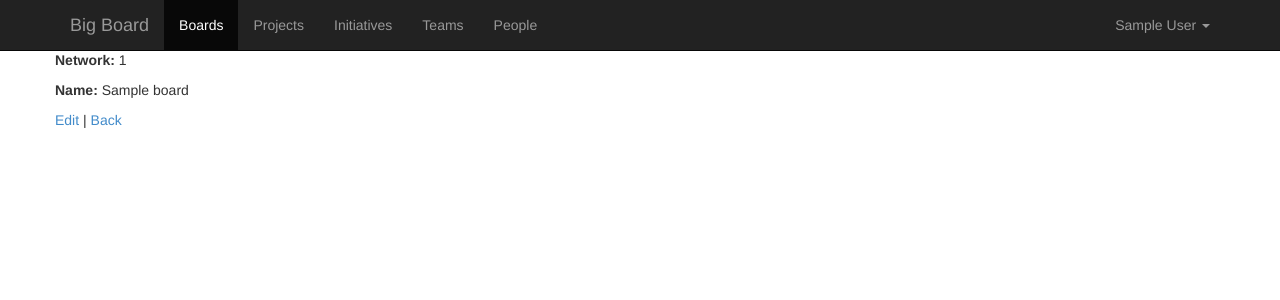
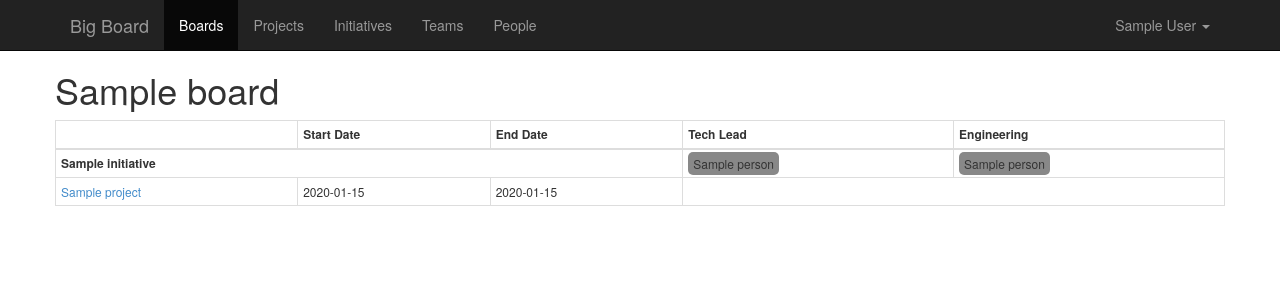
Before and after one commit to annado/bigboard, a Rails app: page /boards/1 in a window 1280 px wide. Shown: the top 300 px of the page. Run offline with Rails 7, Linux system fonts and the light colour scheme; a user stored in the database is signed in; tables that the repository leaves empty hold one stand-in row (values such as "Sample post"); some libraries are stand-ins or nearby versions.

Commit message:
fixes and tweaks

```diff
--- a/app/assets/stylesheets/application.css
+++ b/app/assets/stylesheets/application.css
@@ -17,8 +17,13 @@
  */
 
 body {
-  font-family: Helvetica Neue, Helvetica, Arial, sans-serif;
+  font-family: "HelveticaNeue", "Helvetica Neue", Helvetica, Arial, sans-serif;
+  -webkit-font-smoothing: antialiased;
   padding-top: 50px;
+}
+
+.table-board {
+  font-size: 12px;
 }
 
 .alerts-row .alert {
@@ -29,6 +34,13 @@ body {
   margin: 20px 0;
 }
 
+.person-tag {
+  border-radius: 5px;
+  color: #333;
+  font-size: 12px;
+  padding: 3px 5px;
+}
+
 footer {
   min-height: 50px;
   margin: 20px;
--- a/app/controllers/initiatives_controller.rb
+++ b/app/controllers/initiatives_controller.rb
@@ -1,5 +1,7 @@
 class InitiativesController < ApplicationController
   before_action :set_initiative, only: [:show, :edit, :update, :destroy]
+  before_action :set_select_fields, only: [:new, :edit, :update]
+
 
   # GET /initiatives
   # GET /initiatives.json
@@ -65,7 +67,9 @@ class InitiativesController < ApplicationController
     # Use callbacks to share common setup or constraints between actions.
     def set_initiative
       @initiative = Initiative.find(params[:id])
+    end
 
+    def set_select_fields
       manager_id = Team.find_by name: 'Manager'
       @managers = Person.where team_id: manager_id
 
@@ -83,6 +87,6 @@ class InitiativesController < ApplicationController
       if (params[:ended])
         params[:end_date] = today
       end
-      params.require(:initiative).permit(:name, :start_date, :end_date, :manager_id, :analyst_id, :owner_id)
+      params.require(:initiative).permit(:name, :start_date, :end_date, :manager_id, :analyst_id, :owner_id, :board_id)
     end
 end
--- a/app/helpers/application_helper.rb
+++ b/app/helpers/application_helper.rb
@@ -1,2 +1,10 @@
 module ApplicationHelper
+
+  def person_tag person
+    if !person.nil?
+      color = person.team.color
+      "<span class=\"person-tag\" style=\"background-color:#{color}\">#{person.name}</span>".html_safe
+    end
+  end
+
 end
--- a/app/models/project.rb
+++ b/app/models/project.rb
@@ -1,4 +1,5 @@
 class Project < ActiveRecord::Base
   validates :name, presence: { message: "Please specify a name"}
   belongs_to :initiative
+  has_many :project_members
 end
--- a/app/models/project_member.rb
+++ b/app/models/project_member.rb
@@ -1,3 +1,4 @@
 class ProjectMember < ActiveRecord::Base
   validates :project_id, presence: { message: "Requires project"}
+  belongs_to :project
 end
--- a/app/views/boards/show.html.erb
+++ b/app/views/boards/show.html.erb
@@ -1,14 +1,30 @@
 <div class="row">
-  <p>
-    <strong>Network:</strong>
-    <%= @board.network_id %>
-  </p>
-
-  <p>
-    <strong>Name:</strong>
-    <%= @board.name %>
-  </p>
-
-  <%= link_to 'Edit', edit_board_path(@board) %> |
-  <%= link_to 'Back', boards_path %>
+  <h1><%= @board.name %></h1>
+  <table class="table table-condensed table-hover table-bordered table-board">
+    <thead>
+      <tr>
+        <th></th>
+        <th>Start Date</th>
+        <th>End Date</th>
+        <th>Tech Lead</th>
+        <th>Engineering</th>
+      </tr>
+    </thead>
+    <tbody>
+    <% @board.initiatives.each do |i| %>
+      <tr>
+        <th colspan="3"><%= i.name %></th>
+        <td><%= person_tag i.manager %></td>
+        <td><%= person_tag i.analyst %></td>
+      </tr>
+      <% i.projects.order(start_date: :asc).each do |p| %>
+      <tr>
+        <td><%= link_to p.name, edit_project_path(p) %></td>
+        <td><%= p.start_date %></td>
+        <td><%= p.end_date %></td>
+      </tr>
+      <% end %>
+    <% end %>
+    </tbody>
+  </table>
 </div>
--- a/app/views/initiatives/index.html.erb
+++ b/app/views/initiatives/index.html.erb
@@ -19,9 +19,9 @@
         <td><%= initiative.name %></td>
         <td><%= initiative.start_date %></td>
         <td><%= initiative.end_date %></td>
-        <td><%= initiative.manager.name %></td>
+        <td><%= initiative.manager ? initiative.manager.name : '' %></td>
         <td><%= initiative.analyst ? initiative.analyst.name : '' %></td>
-        <td><%= initiative.owner.name %></td>
+        <td><%= initiative.owner ? initiative.owner.name : '' %></td>
         <td><%= link_to 'Show', initiative %></td>
         <td><%= link_to 'Edit', edit_initiative_path(initiative) %></td>
         <td><%= link_to 'Destroy', initiative, method: :delete, data: { confirm: 'Are you sure?' } %></td>
--- a/app/views/people/index.html.erb
+++ b/app/views/people/index.html.erb
@@ -1,4 +1,4 @@
-<h1>People</h1>
+<h1>People <span><%= link_to 'Add New', new_person_path, :class => 'btn btn-primary btn-xs' %></h1>
 
 <table class="table table-striped">
   <thead>
@@ -23,7 +23,3 @@
     <% end %>
   </tbody>
 </table>
-
-<br>
-
-<%= link_to 'New Person', new_person_path %>
--- a/app/views/projects/_form.html.erb
+++ b/app/views/projects/_form.html.erb
@@ -20,6 +20,12 @@
         <%= f.select :status, ['', 'Product Planning', 'Engineering'] %>
       </div>
       <div class="field">
+        <%= f.text_field :start_date, :data => { :behaviour => "datepicker" } %>
+      </div>
+      <div class="field">
+        <%= f.text_field :end_date, :data => { :behaviour => "datepicker" } %>
+      </div>
+      <div class="field">
         <%= f.select :location, ['SF', 'UK', 'YN'] %>
       </div>
       <div class="field">
--- a/app/views/projects/show.html.erb
+++ b/app/views/projects/show.html.erb
@@ -7,12 +7,12 @@
 
 <p>
   <strong>Kickoff:</strong>
-  <%= @project.kickoff %>
+  <%= @project.start_date %>
 </p>
 
 <p>
   <strong>Rolloff:</strong>
-  <%= @project.rolloff %>
+  <%= @project.end_date %>
 </p>
 
 <p>
--- a/app/views/teams/index.html.erb
+++ b/app/views/teams/index.html.erb
@@ -1,4 +1,4 @@
-<h1 class="page-header">Teams</h1>
+<h1 class="page-header">Teams <span><%= link_to 'Create New', new_team_path, :class => 'btn btn-primary btn-xs' %></h1>
 
 <table class="table">
   <thead>
```
Also changed, not shown: app/views/projects/index.html.erb (+5 -9 lines), db/migrate/20140509061621_change_project_columns.rb (added, +9 -0 lines), db/schema.rb.
